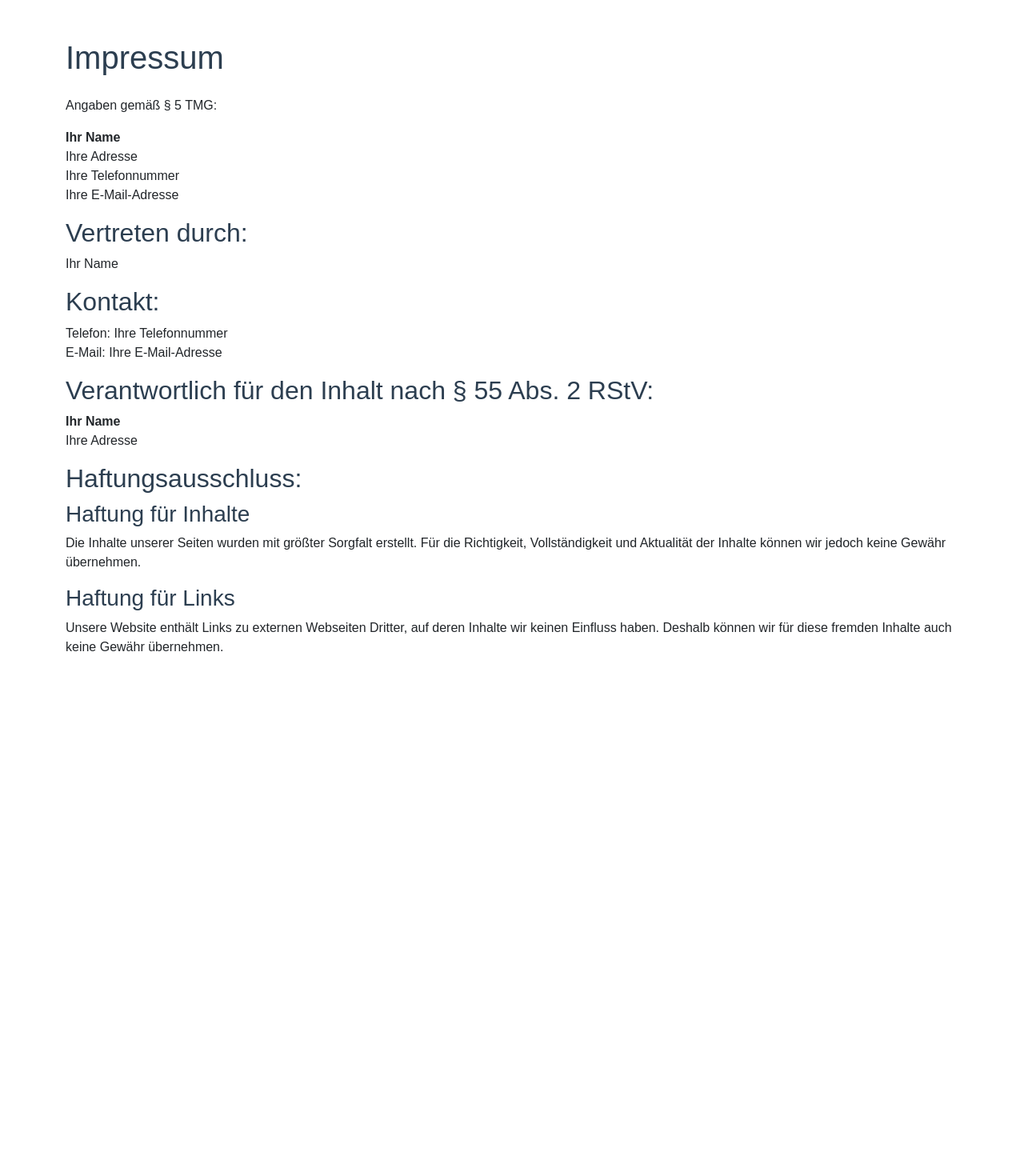
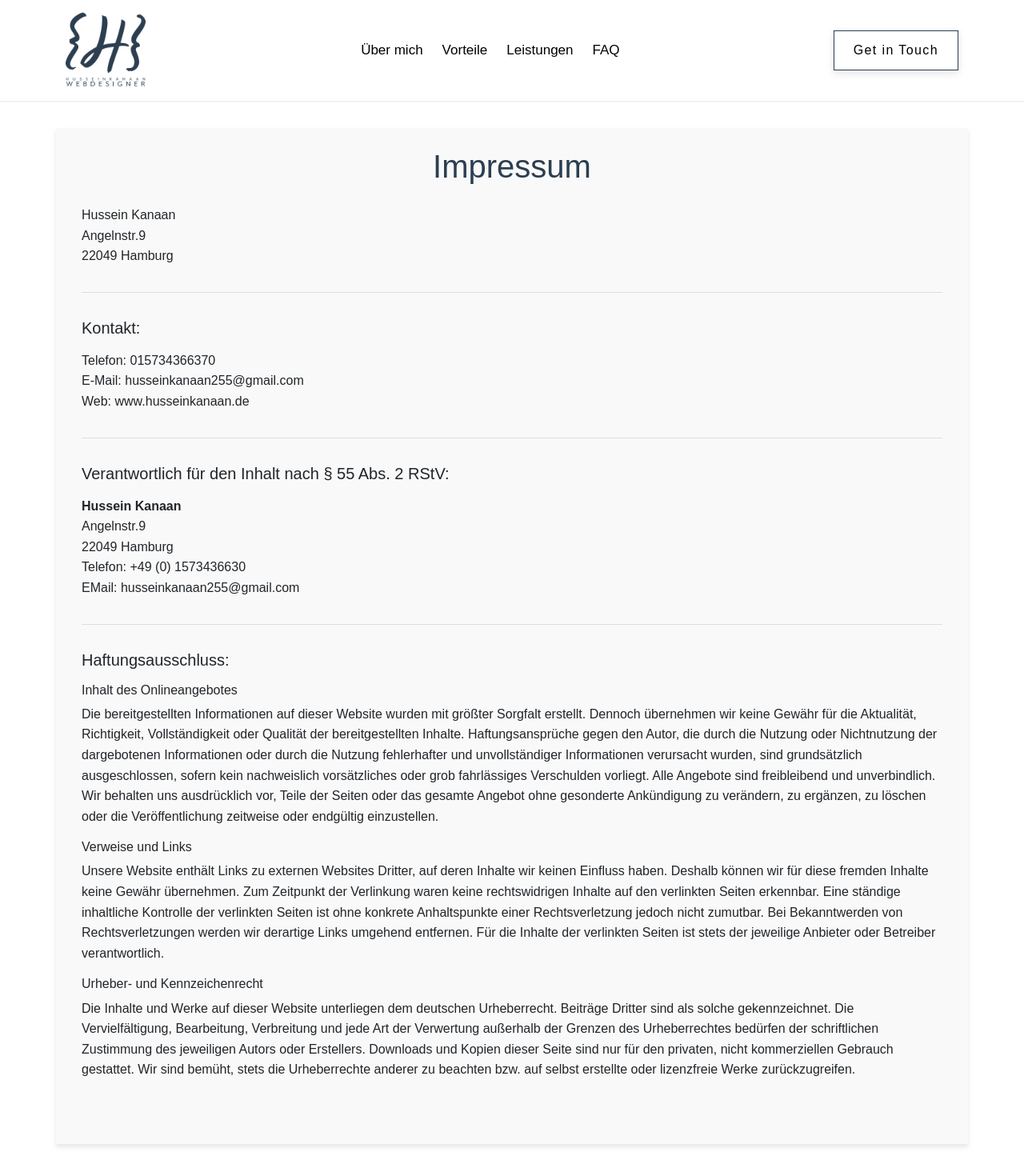
Before and after one commit to HusseinKanaan/Portfoloio3, a Next.js app: page /impressum in a window 1280 px wide. Shown: the top 1470 px of the page at 80% size. Before the commit the page ends 837 px from the top, so only its background shows below. Built offline with nearby package versions, Linux system fonts and the light colour scheme; a web font is replaced by a local one.

Commit message:
datenschutz, impressum

```diff
--- a/components/Footer.js
+++ b/components/Footer.js
@@ -52,9 +52,9 @@ const Footer = () => {
                     <div className={styles.footerColumn}>
                         <h5>Rechtliches</h5>
                         <ul>
-                            <li><a href="#">Datenschutzerklärung</a></li>
+                            <li><Link href="/datenschutz"> Datenschutz</Link></li>
                             <li><a href="#">AGB</a></li>
-                            <li><a href="#">Impressum</a></li>
+                            <li><Link href="/impressum"> Impressum</Link></li>
                         </ul>
                     </div>
                 </div>
--- a/pages/about.js
+++ b/pages/about.js
@@ -6,7 +6,6 @@ import Footer from '../components/Footer';
 import Arbeitsweise from '../components/Arbeitsweise';
 import LifeGallery from '../components/LifeGallery';
 import PieChart from '@/components/PieChart';
-import { useEffect, useRef, useState } from 'react';
 import { useMultipleScrollTextAnimation } from '../hooks/useMultipleScrollTextAnimation'; // Neuer Hook für mehrere Texte
 import { motion } from "framer-motion";
 
--- a/pages/impressum.js
+++ b/pages/impressum.js
@@ -1,6 +1,8 @@
 // pages/impressum.js
 import Head from 'next/head';
-
+import StickyHeader from '../components/StickyHeader';
+import Footer from '../components/Footer';
+import styles from '../styles/impressum.module.css'
 
 const Impressum = () => {
   return (
@@ -8,37 +10,65 @@ const Impressum = () => {
       <Head>
         <title>Impressum | Portfolio</title>
       </Head>
-      <main className="container mt-5">
-        <h1 className="mb-4">Impressum</h1>
-        <p>Angaben gemäß § 5 TMG:</p>
+      <StickyHeader />
+      <main className={`container py-4 ${styles.impressumContainer}`}>
+        <h1 className="mb-4 text-center">Impressum</h1>
 
-        <p><strong>Ihr Name</strong><br />
-        Ihre Adresse<br />
-        Ihre Telefonnummer<br />
-        Ihre E-Mail-Adresse</p>
+        <section className="mb-4">
+          <p>
+            Hussein Kanaan<br>
+            </br>
+            Angelnstr.9 <br />
+            22049 Hamburg <br />
+          </p>
+        </section>
 
-        <h2>Vertreten durch:</h2>
-        <p>Ihr Name</p>
+        <section className="mb-4">
+          <h2 className="h5">Kontakt:</h2>
+          <p>
+            Telefon: 015734366370<br />
+            E-Mail: husseinkanaan255@gmail.com <br />
+            Web: www.husseinkanaan.de
+          </p>
+        </section>
 
-        <h2>Kontakt:</h2>
-        <p>
-          Telefon: Ihre Telefonnummer<br />
-          E-Mail: Ihre E-Mail-Adresse
-        </p>
+        <section className="mb-4">
+          <h2 className="h5">Verantwortlich für den Inhalt nach § 55 Abs. 2 RStV:</h2>
+          <p>
+            <strong>Hussein Kanaan</strong><br />
+            Angelnstr.9 <br />
+            22049 Hamburg <br />
 
-        <h2>Verantwortlich für den Inhalt nach § 55 Abs. 2 RStV:</h2>
-        <p><strong>Ihr Name</strong><br />
-        Ihre Adresse</p>
+            Telefon: +49 (0) 1573436630 <br />
+            EMail: husseinkanaan255@gmail.com
+          </p>
+        </section>
 
-        <h2>Haftungsausschluss:</h2>
-        <h3>Haftung für Inhalte</h3>
-        <p>Die Inhalte unserer Seiten wurden mit größter Sorgfalt erstellt. Für die Richtigkeit, Vollständigkeit und Aktualität der Inhalte können wir jedoch keine Gewähr übernehmen.</p>
-
-        <h3>Haftung für Links</h3>
-        <p>Unsere Website enthält Links zu externen Webseiten Dritter, auf deren Inhalte wir keinen Einfluss haben. Deshalb können wir für diese fremden Inhalte auch keine Gewähr übernehmen.</p>
+        <section className="mb-4">
+          <h2 className="h5">Haftungsausschluss:</h2>
+          <div className="mb-3">
+            <h3 className="h6">Inhalt des Onlineangebotes</h3>
+            <p>
+            Die bereitgestellten Informationen auf dieser Website wurden mit größter Sorgfalt erstellt. Dennoch übernehmen wir keine Gewähr für die Aktualität, Richtigkeit, Vollständigkeit oder Qualität der bereitgestellten Inhalte. Haftungsansprüche gegen den Autor, die durch die Nutzung oder Nichtnutzung der dargebotenen Informationen oder durch die Nutzung fehlerhafter und unvollständiger Informationen verursacht wurden, sind grundsätzlich ausgeschlossen, sofern kein nachweislich vorsätzliches oder grob fahrlässiges Verschulden vorliegt. Alle Angebote sind freibleibend und unverbindlich. Wir behalten uns ausdrücklich vor, Teile der Seiten oder das gesamte Angebot ohne gesonderte Ankündigung zu verändern, zu ergänzen, zu löschen oder die Veröffentlichung zeitweise oder endgültig einzustellen.
+            </p>
+          </div>
+          <div>
+            <h3 className="h6">Verweise und Links</h3>
+            <p>
+            Unsere Website enthält Links zu externen Websites Dritter, auf deren Inhalte wir keinen Einfluss haben. Deshalb können wir für diese fremden Inhalte keine Gewähr übernehmen. Zum Zeitpunkt der Verlinkung waren keine rechtswidrigen Inhalte auf den verlinkten Seiten erkennbar. Eine ständige inhaltliche Kontrolle der verlinkten Seiten ist ohne konkrete Anhaltspunkte einer Rechtsverletzung jedoch nicht zumutbar. Bei Bekanntwerden von Rechtsverletzungen werden wir derartige Links umgehend entfernen. Für die Inhalte der verlinkten Seiten ist stets der jeweilige Anbieter oder Betreiber verantwortlich.
+            </p>
+          </div>
+          <div>
+            <h3 className="h6">Urheber- und Kennzeichenrecht</h3>
+            <p>
+            Die Inhalte und Werke auf dieser Website unterliegen dem deutschen Urheberrecht. Beiträge Dritter sind als solche gekennzeichnet. Die Vervielfältigung, Bearbeitung, Verbreitung und jede Art der Verwertung außerhalb der Grenzen des Urheberrechtes bedürfen der schriftlichen Zustimmung des jeweiligen Autors oder Erstellers. Downloads und Kopien dieser Seite sind nur für den privaten, nicht kommerziellen Gebrauch gestattet. Wir sind bemüht, stets die Urheberrechte anderer zu beachten bzw. auf selbst erstellte oder lizenzfreie Werke zurückzugreifen.
+            </p>
+          </div>
+        </section>
       </main>
+      <Footer />
     </>
   );
-}
+};
 
 export default Impressum;
--- /dev/null
+++ b/styles/impressum.module.css
@@ -0,0 +1,51 @@
+
+.impressumContainer {
+    margin-top: 20vh;
+    margin-bottom: 15vh;
+    background-color: #f9f9f9;
+    /* Dezentes Hintergrundgrau */
+
+    /* Abgerundete Ecken */
+    padding: 2rem;
+    /* Innenabstände */
+    box-shadow: 0 4px 6px rgba(0, 0, 0, 0.1);
+    /* Leichter Schatten */
+}
+
+.impressumContainer h1 {
+    font-size: 2.5rem;
+    /* Größere Schrift für die Überschrift */
+    margin-bottom: 1.5rem;
+    /* Mehr Abstand zur nächsten Zeile */
+}
+
+.impressumContainer h2 {
+    margin-top: 2rem;
+    /* Abstand oberhalb der Sektionen */
+    margin-bottom: 1rem;
+    /* Abstand unterhalb der Überschrift */
+}
+
+.impressumContainer p {
+    line-height: 1.6;
+    /* Angenehmer Zeilenabstand */
+    margin-bottom: 1rem;
+    /* Abstand zwischen den Absätzen */
+}
+
+.impressumContainer strong {
+    font-weight: bold;
+    /* Klarere Hervorhebung */
+}
+
+.impressumContainer section {
+    padding-bottom: 1rem;
+    /* Innenabstand am Ende der Sektion */
+    border-bottom: 1px solid #ddd;
+    /* Trennlinie zwischen den Sektionen */
+}
+
+.impressumContainer section:last-child {
+    border-bottom: none;
+    /* Entfernt die Linie unter der letzten Sektion */
+}
```
Also changed, not shown: pages/datenschutz.js (+13 -9 lines), styles/datenschutz.module.css (added, +9 -0 lines).
